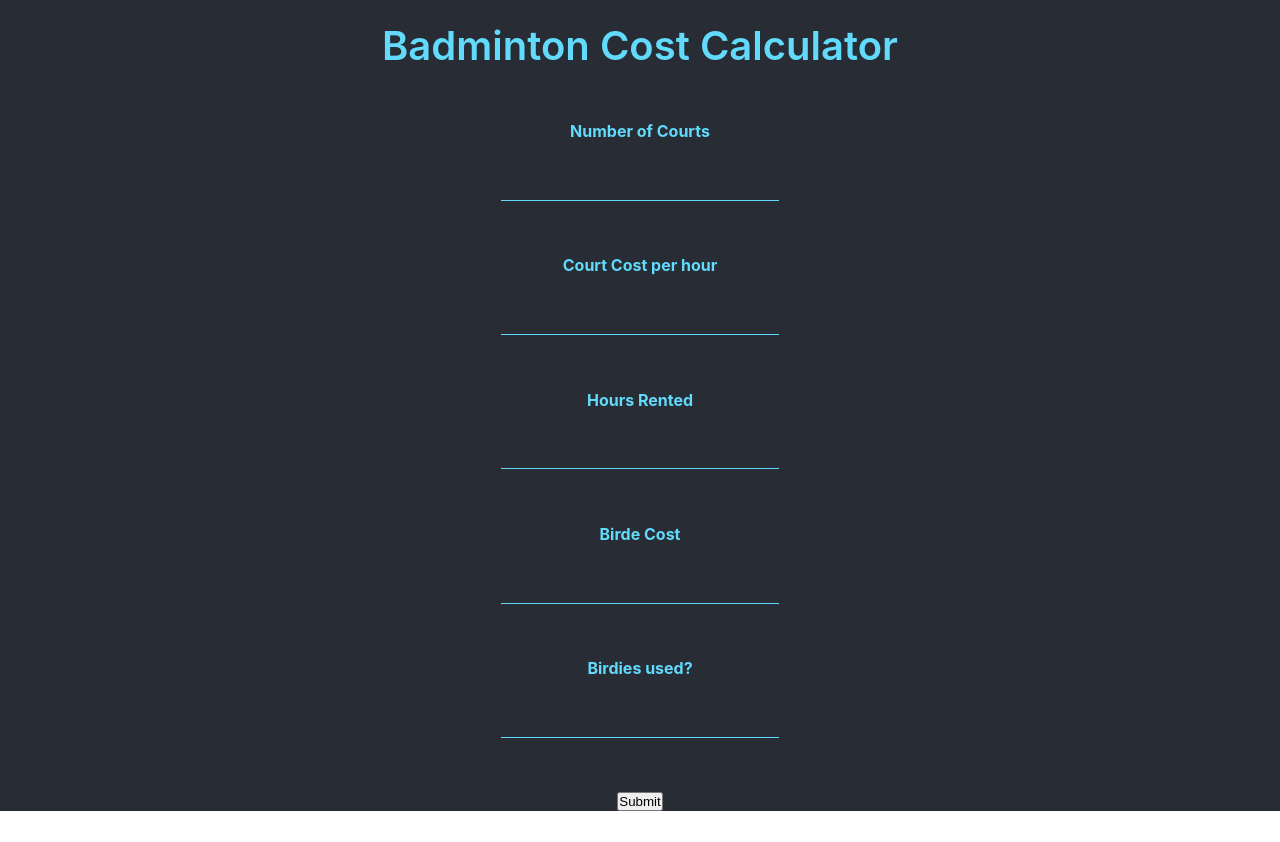
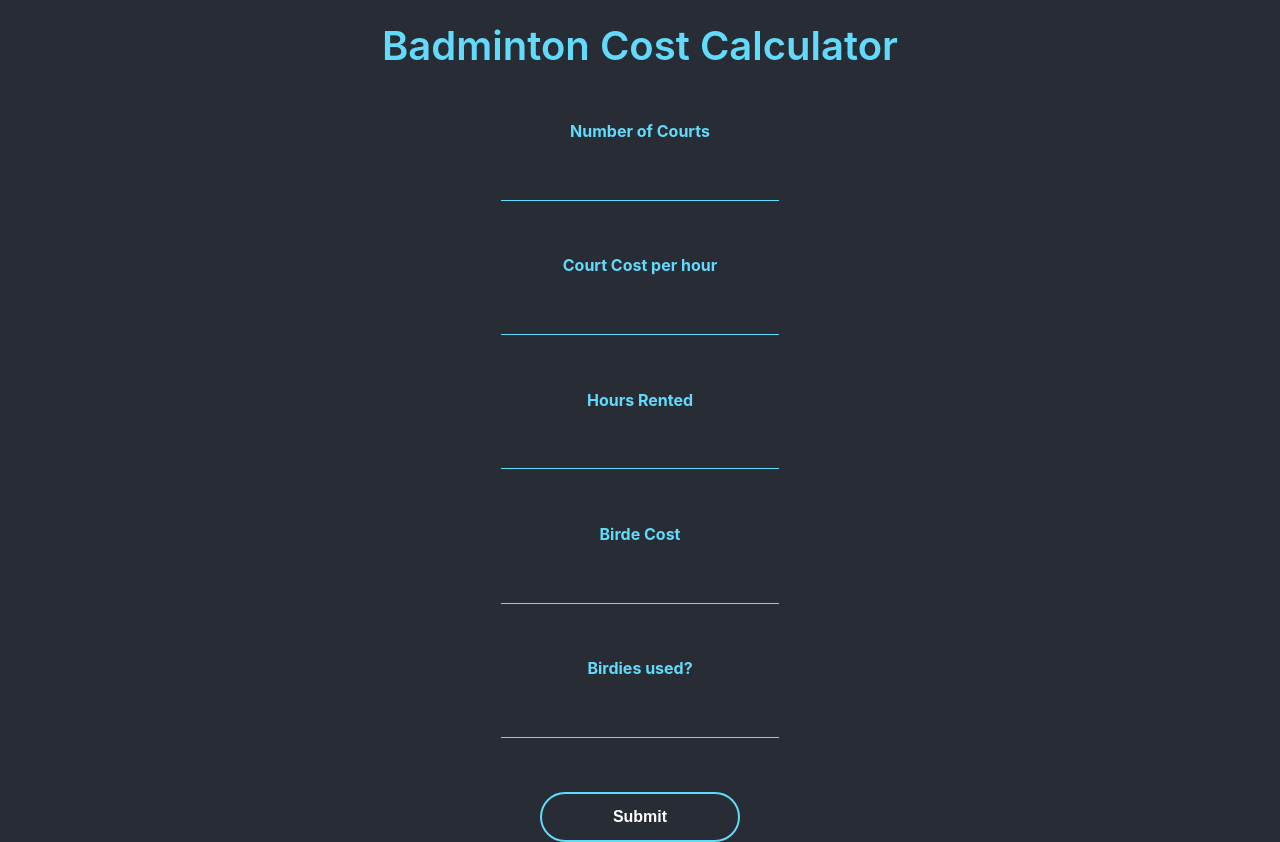
Before and after one commit to KalTang/badmintoncalc, a React (Create React App) app: page / in a window 1280 px wide. Before the commit the page ends 811 px from the top, so only its background shows below. Built offline with nearby package versions, Linux system fonts and the light colour scheme.

Commit message:
styled button and added styled to tag names

```diff
--- a/src/components/FormComponent.js
+++ b/src/components/FormComponent.js
@@ -1,13 +1,13 @@
 import React, { useState } from 'react';
 import styled from 'styled-components';
 
-const FormContainer = styled.div`
+const StyledFormContainer = styled.div`
     display: flex;
     flex-direction: column;
     align-items: center;
 `;
 
-const Form = styled.form`
+const StyledForm = styled.form`
     display: flex;
     flex-direction: column;
     align-items: center;
@@ -15,13 +15,13 @@ const Form = styled.form`
     margin-top: 10%;
 `;
 
-const Label = styled.label`
+const StyledLabel = styled.label`
     font-weight: bold;
     margin-bottom: 0.3rem;
     color: #61dafb;
 `;
 
-const Input = styled.input`
+const StyledInput = styled.input`
     padding: 0.5rem;
     border: none;
     border-bottom: 1px solid #61dafb;
@@ -31,6 +31,22 @@ const Input = styled.input`
     font-weight: 600;
     text-align: center;
     margin-bottom: 2em;
+`;
+
+const StyledButton = styled.button`
+    font-size: 1em;
+    font-weight: 600;
+    color: #fff;
+    border: 2px solid #61dafb;
+    border-radius: 99px;
+    cursor: pointer;
+    padding: 5%;
+    background-color: transparent;
+    min-width: 200px;
+
+    &:hover {
+        background-color: #61dafb;
+    }
 `;
 
 const FormComponent = () => {
@@ -55,52 +71,59 @@ const FormComponent = () => {
     };
 
     return (
-        <FormContainer>
-            <Form onSubmit={handleSubmit}>
+        <StyledFormContainer>
+            <StyledForm onSubmit={handleSubmit}>
                 {/* Court numbers */}
-                <Label htmlFor="courts">Number of Courts</Label>
-                <Input
+                <StyledLabel htmlFor="courts">Number of Courts</StyledLabel>
+                <StyledInput
                     type="text"
                     id="courts"
                     name="courts"
                     onChange={handleChange}
-                ></Input>
+                    autoComplete="off"
+                ></StyledInput>
                 {/* Court costs each hour */}
-                <Label htmlFor="courtCost">Court Cost per hour</Label>
-                <Input
+                <StyledLabel htmlFor="courtCost">
+                    Court Cost per hour
+                </StyledLabel>
+                <StyledInput
                     type="text"
                     id="courtCost"
                     name="courtCost"
                     onChange={handleChange}
-                ></Input>
+                    autoComplete="off"
+                ></StyledInput>
                 {/* Hours */}
-                <Label htmlFor="hours">Hours Rented</Label>
-                <Input
+                <StyledLabel htmlFor="hours">Hours Rented</StyledLabel>
+                <StyledInput
                     type="text"
                     id="hours"
                     name="hours"
                     onChange={handleChange}
-                ></Input>
+                    autoComplete="off"
+                ></StyledInput>
                 {/* birdies */}
-                <Label htmlFor="birdieCost">Birde Cost</Label>
-                <Input
+                <StyledLabel htmlFor="birdieCost">Birde Cost</StyledLabel>
+                <StyledInput
                     type="text"
                     id="birdieCost"
                     name="birdieCost"
                     onChange={handleChange}
-                ></Input>
+                    autoComplete="off"
+                ></StyledInput>
                 {/* numbers of birdies used  */}
-                <Label htmlFor="birdies">Birdies used? </Label>
-                <Input
+                <StyledLabel htmlFor="birdies">Birdies used? </StyledLabel>
+                <StyledInput
                     type="text"
                     id="birdies"
                     name="birdies"
                     onChange={handleChange}
-                ></Input>
+                    autoComplete="off"
+                ></StyledInput>
 
-                <button type="submit">Submit</button>
-            </Form>
-        </FormContainer>
+                <StyledButton type="submit">Submit</StyledButton>
+            </StyledForm>
+        </StyledFormContainer>
     );
 };
 
```
